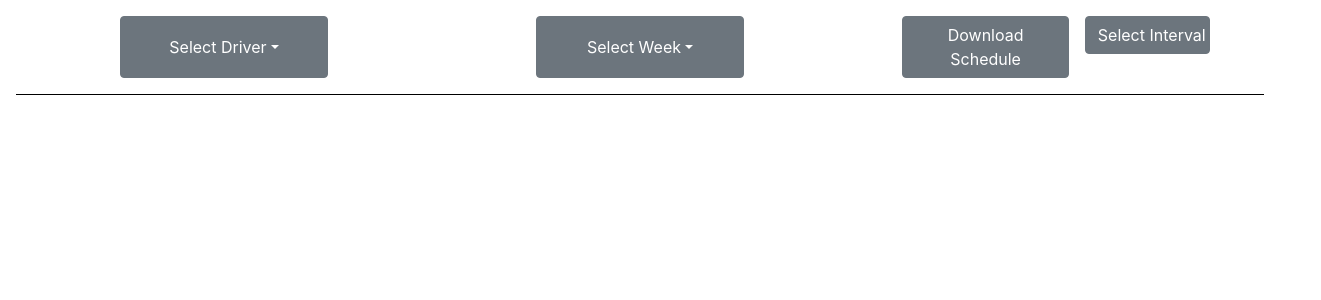
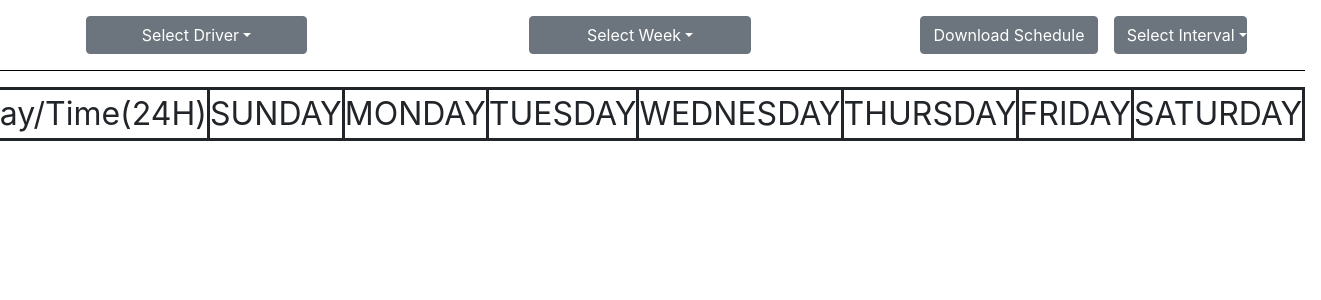
Before and after one commit to jusungchai/scheduling-app, a React (Create React App) app: page / in a window 1280 px wide. Shown: the top 300 px of the page, 1321 px wide, since content can reach past the window. Built offline with nearby package versions, Linux system fonts and the light colour scheme.

Commit message:
Add X-Axis: Days

```diff
--- a/src/App.js
+++ b/src/App.js
@@ -4,6 +4,7 @@ import drivers from './data/Drivers'
 import weeks from './data/Weeks'
 import reportIntervals from './data/ReportIntervals'
 import Header from './components/Header'
+import Day from './components/Day'
 
 function App() {
   const listOfDrivers = drivers.map((d) => d.name)
@@ -14,7 +15,7 @@ function App() {
           <Header listOfDrivers={listOfDrivers} weeks={weeks} reportIntervals={reportIntervals} />
         </div>
         <div id="top">
-          {/* {generate days here} */}
+          <Day />
         </div>
         <div id="bot">
           <div id="left">
--- a/src/components/Day.js
+++ b/src/components/Day.js
@@ -1,10 +1,16 @@
 import React from 'react'
+import daysArray from '../data/Days'
+import '../styles/Day.css'
 
-export default function Day(props) {
-  const day = props.day
+export default function Day() {
+  const days = () => {
+    return daysArray.map((day, i) => <div className="x-axis-days" key={i}>{day.toUpperCase()}</div>)
+  }
+
   return (
     <div className="day">
-      {day}
+      <div className="x-axis-days" id="empty-block">Day/Time(24H)</div>
+      {days()}
     </div>
   )
 }
--- a/src/styles/App.css
+++ b/src/styles/App.css
@@ -8,6 +8,7 @@
   display: flex;
   width: 1920px;
   padding: 1em;
+  flex-direction: column;
 }
 
 #header {
--- /dev/null
+++ b/src/styles/Day.css
@@ -0,0 +1,17 @@
+.day {
+  display: flex;
+  padding-top: 1em;
+}
+
+.x-axis-days {
+  display: flex;
+  flex: 1;
+  justify-content: center;
+  border-style: solid;
+  border-left: 0px;
+  font-size: xx-large;
+}
+
+#empty-block {
+  border-left: 2px solid black;
+}
```
